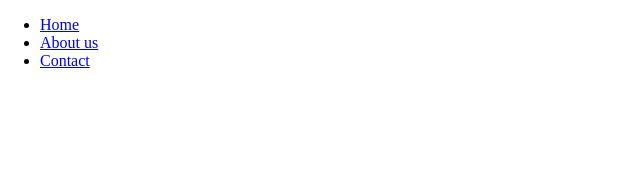
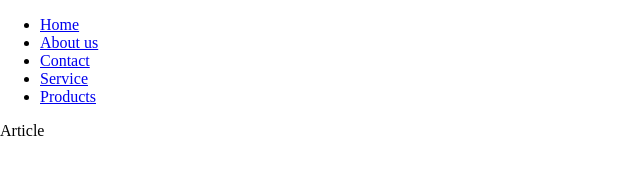
Before and after one commit to Mehmoli/Git-oefenen, a plain HTML site: page index.html in a window 1280 px wide. Shown: the whole page, without its empty margins (0-640 px from the left). Drawn offline with Linux system fonts and the light colour scheme.

Commit message:
Update index.html
Added services and products.
Article added

```diff
--- a/index.html
+++ b/index.html
@@ -11,7 +11,12 @@
         <li><a href="https://">Home</a></li>
         <li><a href="https://">About us</a></li>
         <li><a href="https://">Contact</a></li>
+        <li><a href="https://">Service</a></li>
+        <li><a href="https://">Products</a></li>
     </ul>
+    <main>
+        <article>Article</article>
+    </main
 </nav>
 </body>
 </html>
```
